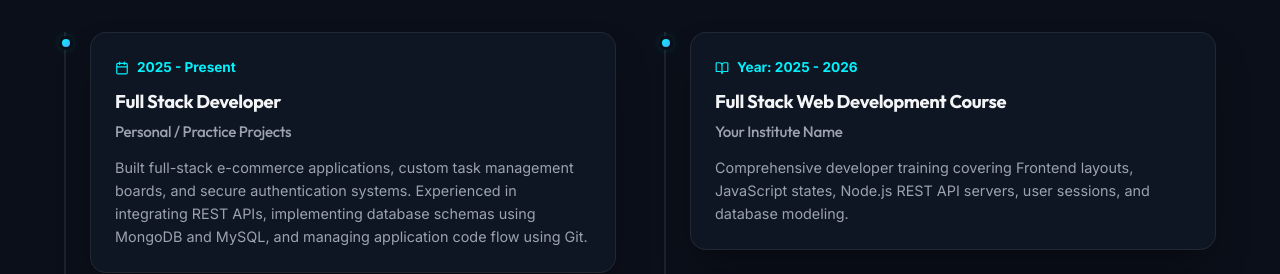
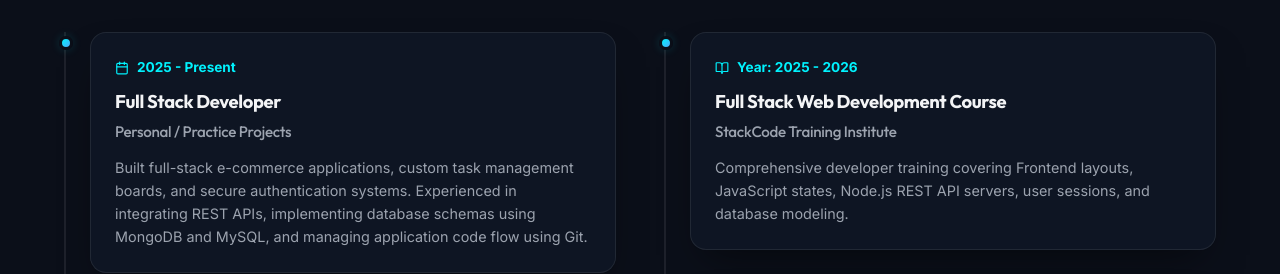
Before and after one commit to maheshvaishnav34/portfolio, a React (Vite) app: page / in a window 1280 px wide. Shown: the part 4860-5134 px from the top of the page. Built offline with nearby package versions, Linux system fonts and the light colour scheme.

Commit message:
feat: add Experience component to display professional background and education history

```diff
--- a/src/components/Experience.jsx
+++ b/src/components/Experience.jsx
@@ -20,7 +20,7 @@ export default function Experience() {
   const education = [
     {
       degree: 'Full Stack Web Development Course',
-      institute: 'Your Institute Name',
+      institute: 'StackCode Training Institute ',
       duration: 'Year: 2025 - 2026',
       details: 'Comprehensive developer training covering Frontend layouts, JavaScript states, Node.js REST API servers, user sessions, and database modeling.',
     },
```
